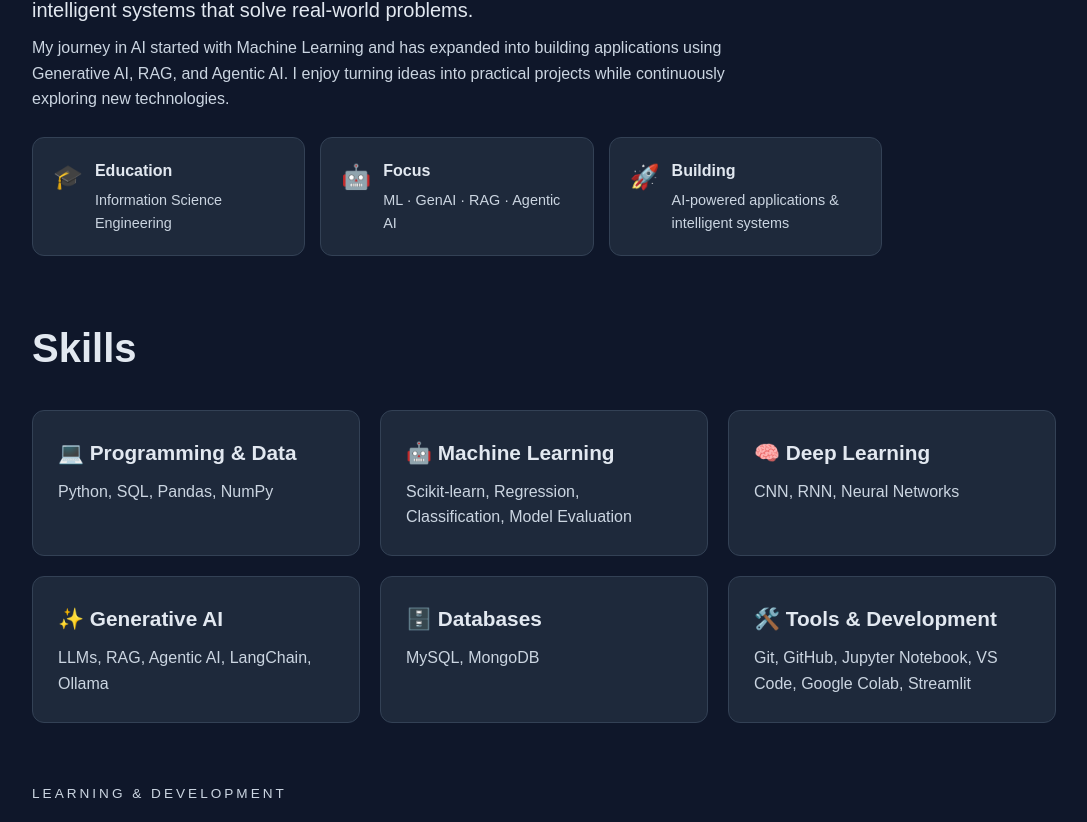
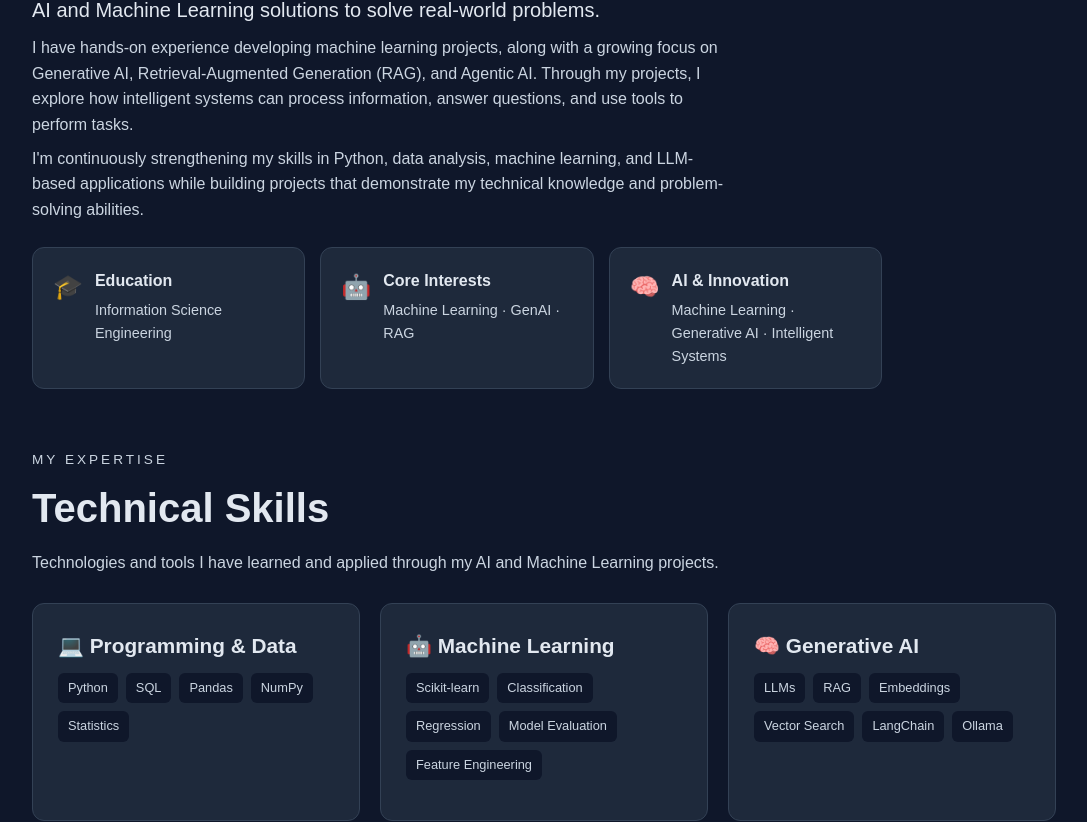
Before and after one commit to Sahanarao30/sahana-portfolio, a React (Vite) app: page / in a window 1280 px wide. Shown: the part 692-1514 px from the top of the page, without its empty margins (96-1183 px from the left). Built offline with nearby package versions, Linux system fonts and the light colour scheme.

Commit message:
Update portfolio sections

```diff
--- a/src/App.jsx
+++ b/src/App.jsx
@@ -28,11 +28,22 @@ function App() {
     Generative AI, RAG, and Agentic AI.
   </p>
 
+
 <div className="hero-buttons">
+  <a href="#projects">
     <button>View My Projects</button>
+  </a>
+
+  <a
+    href="https://github.com/Sahanarao30"
+    target="_blank"
+    rel="noopener noreferrer"
+  >
     <button className="secondary-button">GitHub</button>
+  </a>
 </div>
 </section>
+
 
 {/* About Section */}
 <section id="about">
@@ -45,15 +56,25 @@ function App() {
 
     <div className="about-text">
       <p className="about-intro">
-        I'm an Information Science Engineering graduate passionate
-        about building intelligent systems that solve real-world problems.
+        I'm an Information Science Engineering graduate
+        focused on building practical AI and Machine Learning
+        solutions to solve real-world problems.
       </p>
 
       <p>
-      My journey in AI started with Machine Learning and has expanded
-      into building applications using Generative AI, RAG, and Agentic AI.
-      I enjoy turning ideas into practical projects while continuously
-      exploring new technologies.
+        I have hands-on experience developing machine learning
+        projects, along with a growing focus on Generative AI,
+        Retrieval-Augmented Generation (RAG), and Agentic AI.
+        Through my projects, I explore how intelligent systems
+        can process information, answer questions, and use tools
+        to perform tasks.
+      </p>
+
+      <p>
+        I'm continuously strengthening my skills in Python,
+        data analysis, machine learning, and LLM-based
+        applications while building projects that demonstrate
+        my technical knowledge and problem-solving abilities.
       </p>
 
       <div className="about-highlights">
@@ -62,65 +83,88 @@ function App() {
           <span>🎓</span>
           <div>
             <h3>Education</h3>
-            <p> Information Science Engineering</p>
+            <p>Information Science Engineering</p>
           </div>
         </div>
 
         <div className="highlight-card">
           <span>🤖</span>
           <div>
-            <h3>Focus</h3>
-            <p>ML · GenAI · RAG · Agentic AI</p>
+            <h3>Core Interests</h3>
+            <p>Machine Learning · GenAI · RAG</p>
           </div>
         </div>
 
         <div className="highlight-card">
-          <span>🚀</span>
+       <span>🧠</span>
        <div>
-            <h3>Building</h3>
-            <p>AI-powered applications & intelligent systems</p>
+      <h3>AI & Innovation</h3>
+      <p>Machine Learning · Generative AI · Intelligent Systems</p>
+    </div>
   </div>
   </div>
 
   </div>
-    </div>
 
   </div>
 </section>
+
+
 {/* Skills Section */}
 <section id="skills">
-  <h2>Skills</h2>
+  <div className="skills-heading">
+    <p className="section-label">MY EXPERTISE</p>
+    <h2>Technical Skills</h2>
+    <p>
+      Technologies and tools I have learned and applied
+      through my AI and Machine Learning projects.
+    </p>
+  </div>
 
   <div className="skills-container">
 
     <div className="skill-card">
       <h3>💻 Programming & Data</h3>
-      <p>Python, SQL, Pandas, NumPy</p>
+      <div className="tech-stack">
+        <span>Python</span>
+        <span>SQL</span>
+        <span>Pandas</span>
+        <span>NumPy</span>
+        <span>Statistics</span>
+      </div>
     </div>
 
     <div className="skill-card">
       <h3>🤖 Machine Learning</h3>
-      <p>Scikit-learn, Regression, Classification, Model Evaluation</p>
+      <div className="tech-stack">
+        <span>Scikit-learn</span>
+        <span>Classification</span>
+        <span>Regression</span>
+        <span>Model Evaluation</span>
+        <span>Feature Engineering</span>
+      </div>
     </div>
 
     <div className="skill-card">
-      <h3>🧠 Deep Learning</h3>
-      <p>CNN, RNN, Neural Networks</p>
+      <h3>🧠 Generative AI</h3>
+      <div className="tech-stack">
+        <span>LLMs</span>
+        <span>RAG</span>
+        <span>Embeddings</span>
+        <span>Vector Search</span>
+        <span>LangChain</span>
+        <span>Ollama</span>
+      </div>
     </div>
 
     <div className="skill-card">
-      <h3>✨ Generative AI</h3>
-      <p>LLMs, RAG, Agentic AI, LangChain, Ollama</p>
+      <h3>📊 Data Analysis</h3>
+      <div className="tech-stack">
+        <span>Data Cleaning</span>
+        <span>Exploratory Data Analysis</span>
+        <span>Data Visualization</span>
+        <span>Model Performance Metrics</span>
       </div>
-
-    <div className="skill-card">
-      <h3>🗄️ Databases</h3>
-      <p>MySQL, MongoDB</p>
-    </div>
-
-    <div className="skill-card">
-      <h3>🛠️ Tools & Development</h3>
-      <p>Git, GitHub, Jupyter Notebook, VS Code, Google Colab, Streamlit</p>
     </div>
 
   </div>
@@ -389,18 +433,33 @@ function App() {
 
       {/* Contact Section */}
       <section id="contact">
-        <h2>Contact</h2>
+        <h2>9113845877</h2>
 
 <p>
-          I'm open to opportunities in Artificial Intelligence
-          and Machine Learning.
+  Email: <a href="mailto:sahanakr18@gmail.com">
+    sahanakr18@gmail.com
+  </a>
 </p>
 
-        <p>Email: your-email@example.com</p>
+<p>
+  GitHub: <a
+    href="https://github.com/Sahanarao30"
+    target="_blank"
+    rel="noopener noreferrer"
+  >
+    github.com/Sahanarao30
+  </a>
+</p>
 
-        <p>GitHub: github.com/yourusername</p>
-
-        <p>LinkedIn: linkedin.com/in/yourusername</p>
+<p>
+  LinkedIn: <a
+    href="https://linkedin.com/in/sahana-rao-2567a3313"
+    target="_blank"
+    rel="noopener noreferrer"
+  >
+    linkedin.com/in/sahana-rao-2567a3313
+  </a>
+</p>
       </section>
     </div>
   )
```
Lines whose indentation alone changed are shown as unchanged.
